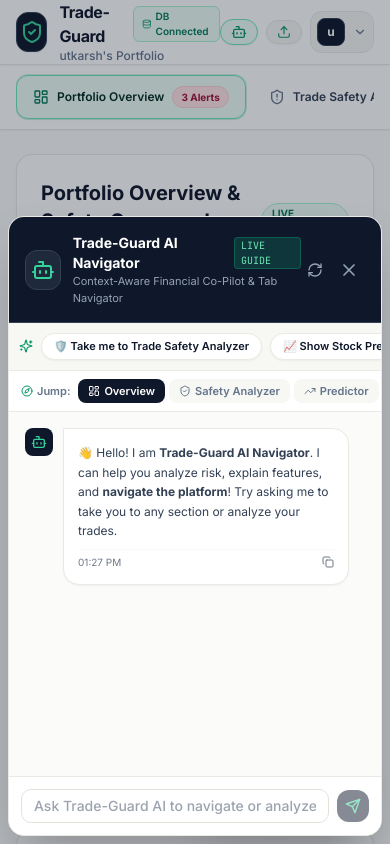
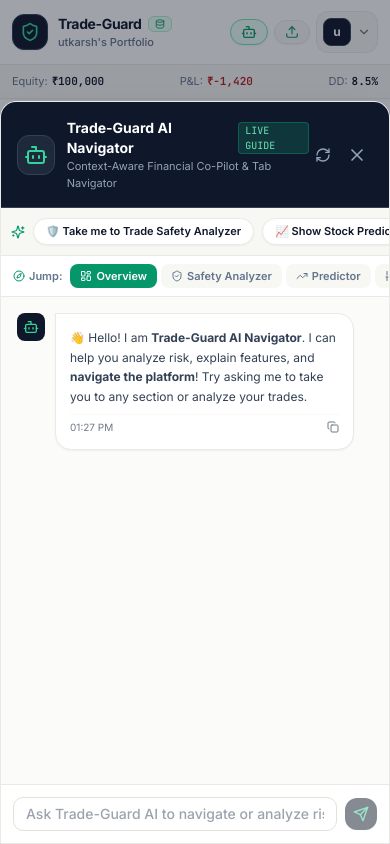
Before and after one commit to utkarshsahay2008-cloud/Trade-Guard, a Next.js app: page / in a window 390 px wide. Both pictures are taken after a click on the button 239 px from the left and 32 px from the top of the page. Shown: the top 844 px of the page. Built offline with nearby package versions, Linux system fonts and the light colour scheme.

Commit message:
feat: mobile layout optimization with compact stats strip and responsive chat sheet

```diff
--- a/components/AIChatbot.tsx
+++ b/components/AIChatbot.tsx
@@ -85,7 +85,6 @@
         };
         setMessages((prev) => [...prev, botReply]);
 
-        // Auto-navigate if actionTab is specified
         if (data.actionTab) {
           onTabChange(data.actionTab);
         }
@@ -153,10 +152,10 @@
 
   return (
     <>
-      {/* Floating Action Button (Prominent & High Z-Index) */}
+      {/* Floating Action Button (Mobile & Desktop Responsive) */}
       <button
         onClick={isOpen ? onClose : onOpen}
-        className="fixed bottom-6 right-6 z-50 bg-fin-charcoal hover:bg-slate-800 text-surface p-3.5 rounded-full shadow-2xl transition-all hover:scale-105 cursor-pointer flex items-center gap-2.5 border-2 border-emerald-400 group"
+        className="fixed bottom-4 right-4 sm:bottom-6 sm:right-6 z-50 bg-fin-charcoal hover:bg-slate-800 text-surface p-3.5 rounded-full shadow-2xl transition-all hover:scale-105 cursor-pointer flex items-center gap-2.5 border-2 border-emerald-400 group"
         title="Open Trade-Guard AI Navigator & Assistant"
       >
         <div className="relative">
@@ -164,15 +163,15 @@
           <span className="absolute -top-1 -right-1 w-3 h-3 bg-emerald-500 rounded-full animate-ping" />
           <span className="absolute -top-1 -right-1 w-3 h-3 bg-emerald-500 rounded-full" />
         </div>
-        <span className="font-bold text-xs pr-1 text-surface tracking-wide">
+        <span className="font-bold text-xs pr-1 text-surface tracking-wide hidden xs:inline">
           AI Copilot & Guide
         </span>
       </button>
 
-      {/* Slide-Up Chat Drawer */}
+      {/* Slide-Up Chat Sheet / Modal */}
       {isOpen && (
-        <div className="fixed inset-0 z-50 flex items-end sm:items-center justify-end p-2 sm:p-6 bg-slate-900/30 backdrop-blur-xs">
-          <div className="bg-surface rounded-2xl w-full max-w-lg h-[620px] max-h-[92vh] shadow-2xl border border-border-subtle flex flex-col overflow-hidden animate-in fade-in slide-in-from-bottom-5 duration-200">
+        <div className="fixed inset-0 z-50 flex items-end sm:items-center justify-end p-0 sm:p-6 bg-slate-900/40 backdrop-blur-xs">
+          <div className="bg-surface rounded-t-2xl sm:rounded-2xl w-full max-w-lg h-[88vh] sm:h-[620px] max-h-[92vh] shadow-2xl border border-border-subtle flex flex-col overflow-hidden animate-in fade-in slide-in-from-bottom-5 duration-200">
 
             {/* Header */}
             <div className="p-4 bg-fin-charcoal text-surface flex items-center justify-between border-b border-slate-700">
@@ -243,7 +242,7 @@
                     key={t.id}
                     onClick={() => onTabChange(t.id)}
                     className={`px-2.5 py-1 rounded-lg font-semibold flex items-center gap-1 transition-all cursor-pointer whitespace-nowrap ${
-                      isActive ? 'bg-fin-charcoal text-surface font-bold' : 'bg-surface-subtle text-fin-muted hover:text-fin-charcoal'
+                      isActive ? 'bg-emerald-600 text-white font-bold' : 'bg-surface-subtle text-fin-muted hover:text-fin-charcoal'
                     }`}
                   >
                     <Icon className="w-3 h-3" />
@@ -281,7 +280,6 @@
                       <p className="whitespace-pre-wrap font-medium">{msg.content}</p>
                     )}
 
-                    {/* Navigation Action Button inside message if returned by assistant */}
                     {msg.actionTab && (
                       <div className="pt-2 border-t border-border-subtle/50">
                         <button
--- a/components/Header.tsx
+++ b/components/Header.tsx
@@ -42,34 +42,33 @@
 
   return (
     <header className="w-full bg-surface border-b border-border-subtle sticky top-0 z-30 shadow-fin-sm">
-      <div className="max-w-7xl mx-auto px-4 sm:px-6 lg:px-8 h-16 flex items-center justify-between">
+      <div className="max-w-7xl mx-auto px-3 sm:px-6 lg:px-8 h-16 flex items-center justify-between">
 
-        {/* Brand & Account Info (Clickable logo refreshes app) */}
+        {/* Brand & Account Info */}
         <div
           onClick={handleBrandLogoClick}
-          className="flex items-center gap-3 cursor-pointer group hover:opacity-95 transition-opacity"
+          className="flex items-center gap-2.5 sm:gap-3 cursor-pointer group hover:opacity-95 transition-opacity"
           title="Click Trade-Guard logo to refresh application"
         >
-          <div className="h-10 w-10 rounded-xl bg-fin-charcoal text-surface flex items-center justify-center font-semibold text-base shadow-fin-sm border border-slate-700 group-hover:scale-105 transition-transform">
-            <ShieldCheck className="w-6 h-6 text-emerald-400" />
+          <div className="h-9 w-9 sm:h-10 sm:w-10 rounded-xl bg-fin-charcoal text-surface flex items-center justify-center font-semibold text-base shadow-fin-sm border border-slate-700 group-hover:scale-105 transition-transform flex-shrink-0">
+            <ShieldCheck className="w-5 h-5 sm:w-6 sm:h-6 text-emerald-400" />
           </div>
           <div>
-            <div className="flex items-center gap-2">
-              <span className="font-bold text-fin-charcoal tracking-tight text-base group-hover:text-emerald-700 transition-colors">
+            <div className="flex items-center gap-1.5 sm:gap-2">
+              <span className="font-bold text-fin-charcoal tracking-tight text-sm sm:text-base group-hover:text-emerald-700 transition-colors">
                 Trade-Guard
               </span>
-              <span className="text-[10px] bg-emerald-50 text-emerald-700 px-2 py-0.5 rounded-md border border-emerald-200 font-semibold flex items-center gap-1">
-                <Database className="w-3 h-3 text-emerald-600" /> DB Connected
+              <span className="text-[9px] sm:text-[10px] bg-emerald-50 text-emerald-700 px-1.5 sm:px-2 py-0.5 rounded-md border border-emerald-200 font-semibold flex items-center gap-1">
+                <Database className="w-2.5 h-2.5 text-emerald-600" /> <span className="hidden xs:inline">DB Connected</span>
               </span>
             </div>
-            <p className="text-xs text-fin-muted flex items-center gap-1.5">
-              <span className="font-medium">{portfolioName}</span>
-              <span className="text-[10px] text-emerald-600 font-semibold hidden sm:inline">(Click logo to refresh)</span>
+            <p className="text-[11px] sm:text-xs text-fin-muted flex items-center gap-1">
+              <span className="font-medium truncate max-w-[120px] sm:max-w-none">{portfolioName}</span>
             </p>
           </div>
         </div>
 
-        {/* Portfolio Realtime Quick Metrics */}
+        {/* Desktop Quick Metrics (lg+) */}
         <div className="hidden lg:flex items-center gap-6 bg-surface-subtle px-4 py-1.5 rounded-xl border border-border-subtle">
           <div className="text-right">
             <div className="text-[10px] text-fin-muted uppercase tracking-wider font-semibold">Total Equity</div>
@@ -97,11 +96,11 @@
         </div>
 
         {/* Action Controls & User Dropdown */}
-        <div className="flex items-center gap-2">
+        <div className="flex items-center gap-1.5 sm:gap-2">
           {/* AI Assistant Button */}
           <button
             onClick={onOpenAiChatbot}
-            className="fin-badge bg-emerald-50 hover:bg-emerald-100 text-emerald-800 border border-emerald-300 transition-all cursor-pointer text-xs font-semibold px-3 py-1.5 flex items-center gap-1.5 shadow-fin-sm"
+            className="fin-badge bg-emerald-50 hover:bg-emerald-100 text-emerald-800 border border-emerald-300 transition-all cursor-pointer text-xs font-semibold px-2.5 sm:px-3 py-1.5 flex items-center gap-1.5 shadow-fin-sm"
             title="Launch LLM AI Copilot Assistant"
           >
             <Bot className="w-4 h-4 text-emerald-600" />
@@ -111,7 +110,7 @@
           {/* Upload CSV/JSON Button */}
           <button
             onClick={onOpenUploadModal}
-            className="fin-badge bg-surface-subtle hover:bg-surface-muted text-fin-charcoal border border-border-subtle transition-all cursor-pointer text-xs font-semibold px-3 py-1.5 flex items-center gap-1.5 shadow-fin-sm"
+            className="fin-badge bg-surface-subtle hover:bg-surface-muted text-fin-charcoal border border-border-subtle transition-all cursor-pointer text-xs font-semibold px-2.5 sm:px-3 py-1.5 flex items-center gap-1.5 shadow-fin-sm"
           >
             <Upload className="w-3.5 h-3.5 text-emerald-600" />
             <span className="hidden sm:inline">Import</span>
@@ -121,7 +120,7 @@
           <div className="relative">
             <button
               onClick={() => setIsProfileMenuOpen(!isProfileMenuOpen)}
-              className="flex items-center gap-2 p-1.5 bg-surface-subtle hover:bg-surface-muted rounded-xl border border-border-subtle transition-all cursor-pointer"
+              className="flex items-center gap-1.5 p-1.5 bg-surface-subtle hover:bg-surface-muted rounded-xl border border-border-subtle transition-all cursor-pointer"
             >
               <div className="h-7 w-7 rounded-lg bg-fin-charcoal text-surface font-bold text-xs flex items-center justify-center border border-slate-700">
                 {userName.charAt(0)}
@@ -186,6 +185,24 @@
         </div>
 
       </div>
+
+      {/* Compact Mobile Quick Stats Strip (< lg screens) */}
+      <div className="lg:hidden bg-surface-subtle border-t border-border-subtle px-3 py-2 flex items-center justify-between text-[11px] font-semibold text-fin-charcoal">
+        <div className="flex items-center gap-1">
+          <span className="text-fin-muted font-normal">Equity:</span>
+          <span className="font-mono font-bold">₹{totalBalance.toLocaleString()}</span>
+        </div>
+        <div className="flex items-center gap-1">
+          <span className="text-fin-muted font-normal">P&L:</span>
+          <span className={`font-mono font-bold ${isPnlPositive ? 'text-status-healthy-text' : 'text-status-danger-text'}`}>
+            {isPnlPositive ? '+' : ''}₹{dailyPnl.toLocaleString()}
+          </span>
+        </div>
+        <div className="flex items-center gap-1">
+          <span className="text-fin-muted font-normal">DD:</span>
+          <span className="font-mono font-bold">{maxDrawdownPct}%</span>
+        </div>
+      </div>
     </header>
   );
 };
```
